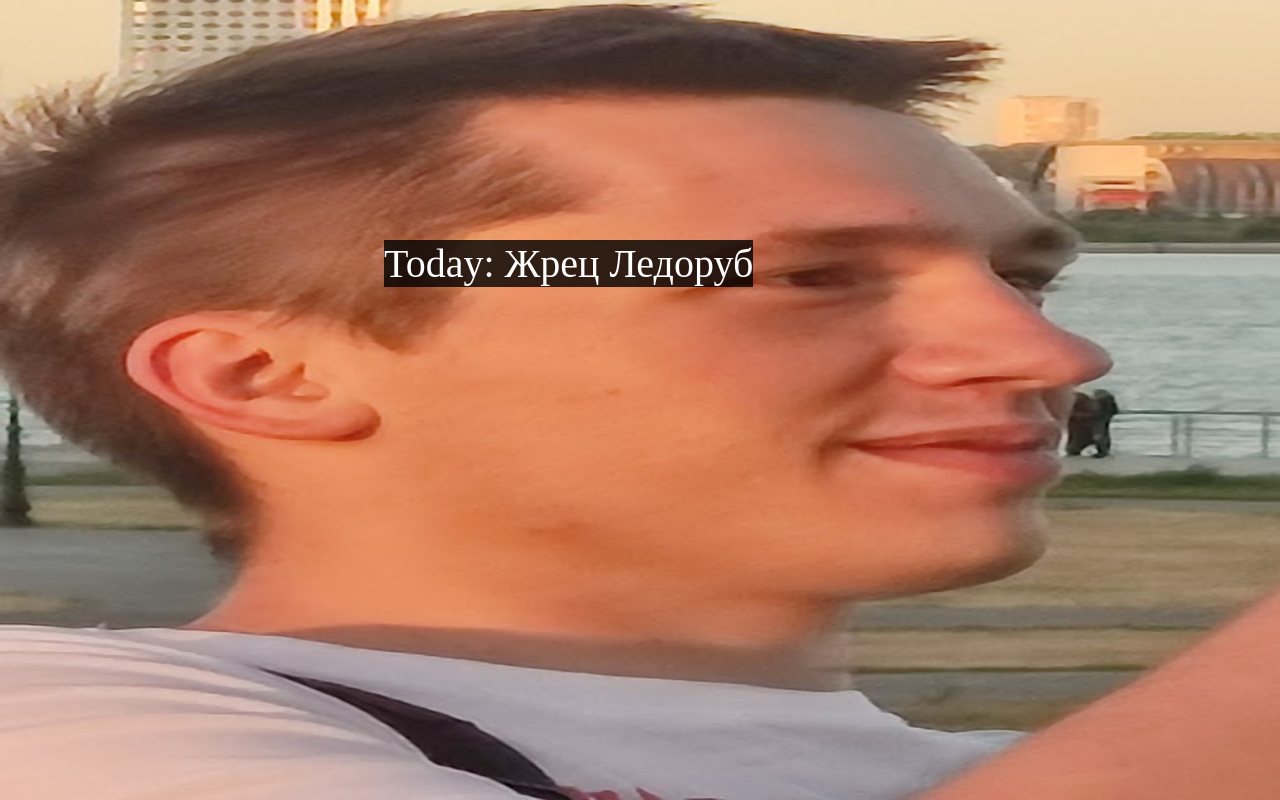
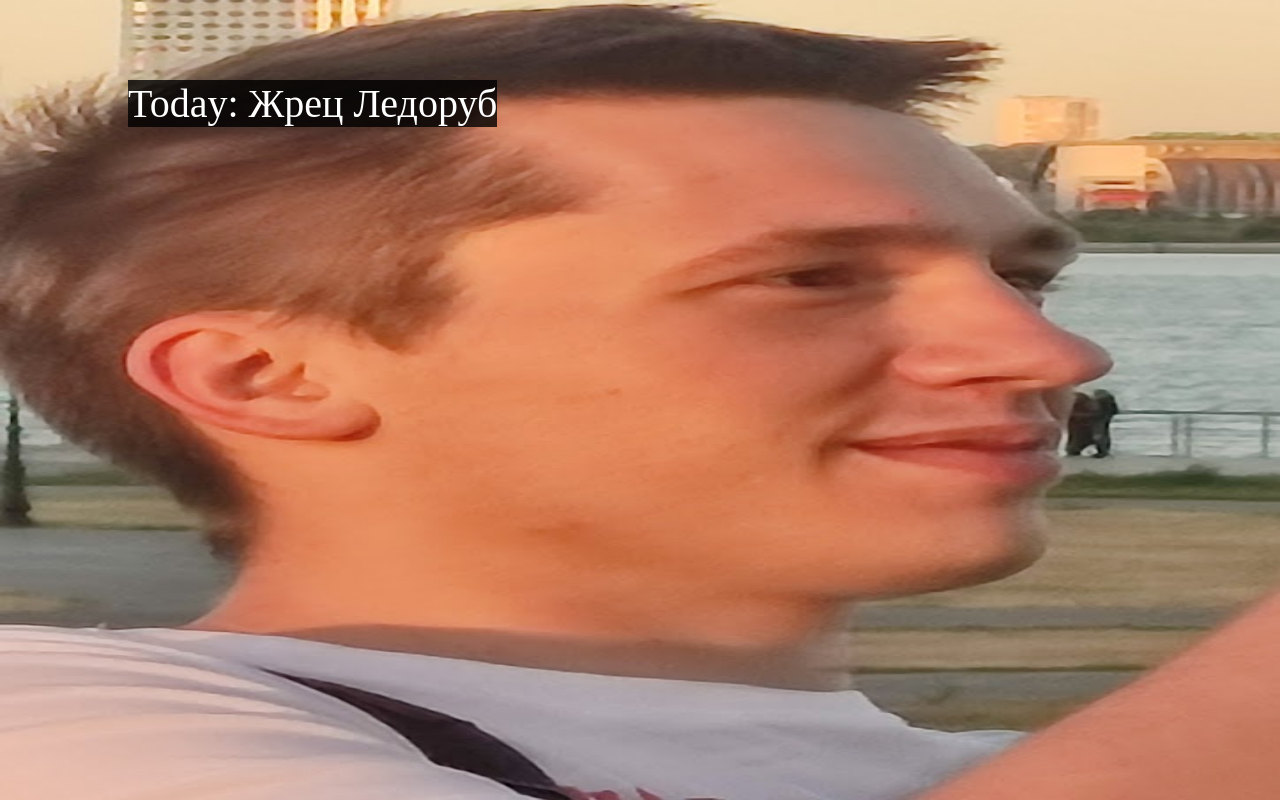
Before and after one commit to botq1t/jagerrandomer, a plain HTML site: page index.html in a window 1280 px wide. Drawn offline with Linux system fonts and the light colour scheme.

Commit message:
Update index.html

```diff
--- a/index.html
+++ b/index.html
@@ -8,8 +8,8 @@ today {
 	color: white;
 	background-color: hsla(120,0%,0%,0.8);
 	position: fixed;
-	left: 30%;
-	top: 30%;
+	left: 10%;
+	top: 10%;
 	}
 h2
 	{
```
